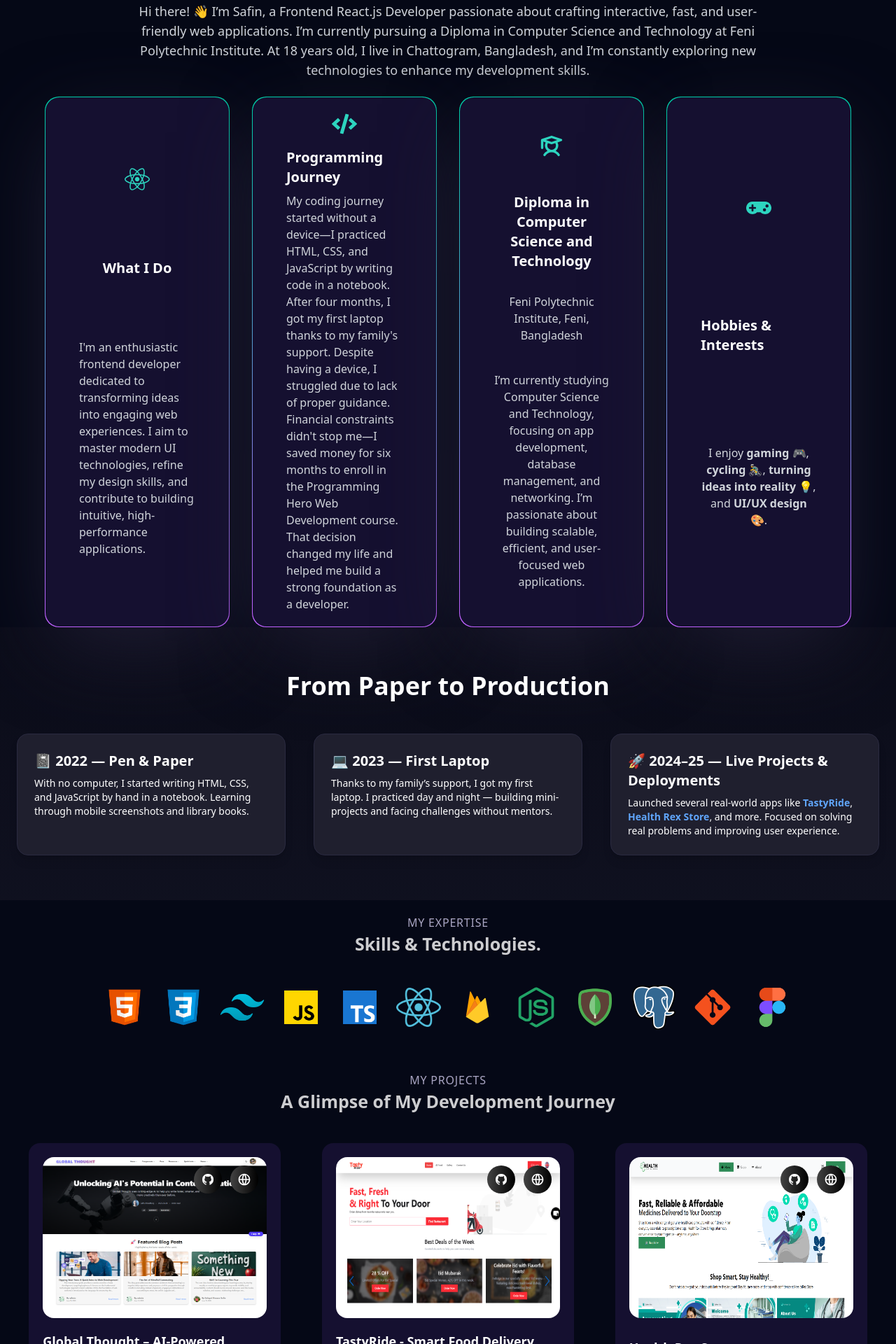
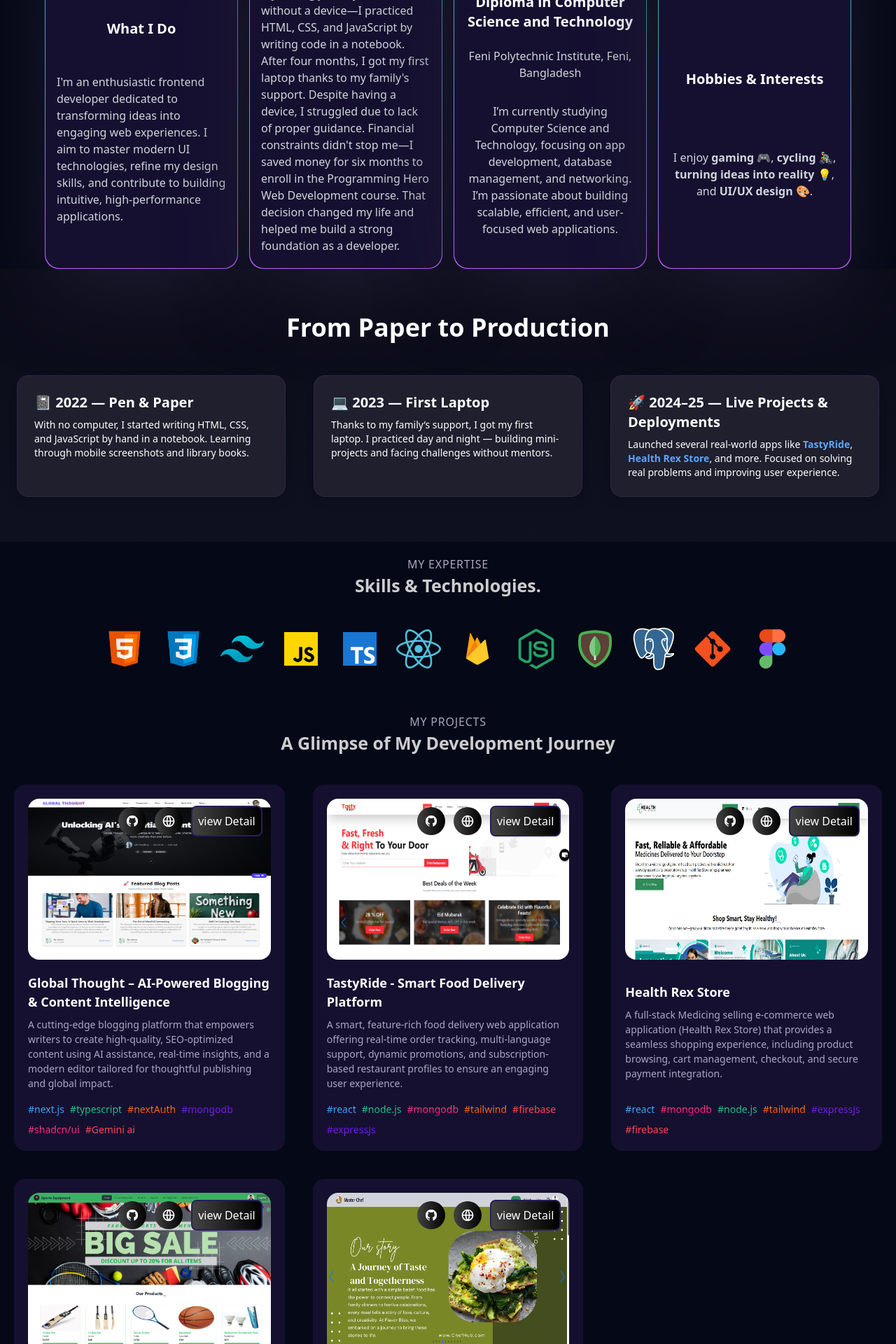
Before and after one commit to safin33221/Safayet-Hossan-Safin_portfolio, a React (Vite) app: page / in a window 1280 px wide. Shown: the part 880-2800 px from the top of the page at 70% size. Built offline with nearby package versions, Linux system fonts and the light colour scheme.

Commit message:
Update layout and spacing in AboutMe, Hero, and Projects components; adjust animation in SendBtn component

```diff
--- a/src/Components/AboutMe.jsx
+++ b/src/Components/AboutMe.jsx
@@ -21,13 +21,13 @@ const AboutMe = () => {
                     </motion.div>
                 </div>
 
-                <div className="mx-auto grid grid-cols-1 md:grid-cols-2 lg:grid-cols-4 gap-8 h-full">
+                <div className="mx-auto grid grid-cols-1 md:grid-cols-2 lg:grid-cols-4 gap-4 h-full">
                     {/* What I Do */}
                     <motion.div
                         className="w-full p-[1px] green-pink-gradient rounded-[20px]  shadow-card transition-all duration-300 ease-in-out"
                         whileHover={{ scale: 1.01 }}
                     >
-                        <div className="bg-tertiary rounded-[20px] py-5 px-12 h-full min-h-[280px] flex justify-evenly items-center flex-col">
+                        <div className="bg-tertiary rounded-[20px] py-5 px-4 h-full min-h-[280px] flex justify-evenly items-center flex-col">
                             <FaReact className="text-4xl text-teal-400 mb-4" />
                             <h3 className="text-xl font-semibold mb-2">What I Do</h3>
                             <p className="text-gray-300">
@@ -41,7 +41,7 @@ const AboutMe = () => {
                         className="w-full p-[1px] green-pink-gradient rounded-[20px]  shadow-card transition-all duration-300 ease-in-out"
                         whileHover={{ scale: 1.01 }}
                     >
-                        <div className="bg-tertiary rounded-[20px] py-5 px-12 min-h-[280px] flex justify-evenly items-center flex-col">
+                        <div className="bg-tertiary rounded-[20px] py-5 px-4 min-h-[280px] flex justify-evenly items-center flex-col">
                             <FaCode className="text-4xl text-teal-400 mb-4" />
                             <h3 className="text-xl font-semibold mb-2">Programming Journey</h3>
                             <p className="text-gray-300">
@@ -55,7 +55,7 @@ const AboutMe = () => {
                         className="w-full p-[1px] green-pink-gradient rounded-[20px]  shadow-card transition-all duration-300 ease-in-out"
                         whileHover={{ scale: 1.01 }}
                     >
-                        <div className="bg-tertiary h-full rounded-[20px] py-5 px-12 min-h-[280px] flex justify-evenly items-center flex-col">
+                        <div className="bg-tertiary h-full rounded-[20px] py-5 px-4 min-h-[280px] flex justify-evenly items-center flex-col">
                             <PiStudentBold className="text-4xl text-teal-400 mb-4 flex flex-col justify-between " />
                             <h3 className="text-xl font-semibold text-center">Diploma in Computer Science and Technology</h3>
                             <p className="text-gray-300 mb-2 text-center">
@@ -72,7 +72,7 @@ const AboutMe = () => {
                       className="w-full p-[1px] green-pink-gradient rounded-[20px]  shadow-card transition-all duration-300 ease-in-out"
                         whileHover={{ scale: 1.01 }}
                     >
-                        <div className="bg-tertiary h-full  rounded-[20px] py-5 px-12 min-h-[280px] flex justify-evenly items-center flex-col">
+                        <div className="bg-tertiary h-full  rounded-[20px] py-5 px-4 min-h-[280px] flex justify-evenly items-center flex-col">
                             <FaGamepad className="text-4xl text-teal-400 mb-4" />
                             <h3 className="text-xl font-semibold mb-2">Hobbies & Interests</h3>
                             <p className="text-gray-300 text-center">
--- a/src/Components/Hero.jsx
+++ b/src/Components/Hero.jsx
@@ -8,7 +8,7 @@ import Button from './Button';
 
 const Hero = () => {
     return (
-        <section className='w-full lg:min-h-screen mx-auto px-4 md:px-12 pt-28'>
+        <section className='w-full  mx-auto px-4 md:px-12 pt-28'>
             <div className='flex flex-col-reverse md:flex-row items-center'>
                 <div className='flex gap-5 flex-1 items-center mt-2'>
                     {/* Line Indicator */}
--- a/src/Components/Projects.jsx
+++ b/src/Components/Projects.jsx
@@ -265,7 +265,7 @@ const Projects = () => {
     return (
         <div>
             <SectionTile heading="A Glimpse of My Development Journey" subheading=" My Projects" />
-            <div className='grid grid-cols-1 md:grid-cols-2 lg:grid-cols-3 gap-4 px-5 py-10'>
+            <div className='grid grid-cols-1 md:grid-cols-2 lg:grid-cols-3 gap-10 px-5 py-10'>
                 {
                     projects.map((project, idx) => <Tilt key={idx}
                         options={{
@@ -274,7 +274,7 @@ const Projects = () => {
                             speed: 850,
 
                         }}
-                        className='bg-tertiary flex flex-col justify-between p-5 h-full rounded-2xl sm:w-[360px] w-full mx-auto'
+                        className='bg-tertiary  flex flex-col justify-between p-5 h-full rounded-2xl  w-full mx-auto'
                     >
                         <div className='relative w-full h-[230px] cursor-pointer'>
                             <img
@@ -283,7 +283,7 @@ const Projects = () => {
                                 className='w-full h-full object-center bg-cover rounded-2xl '
                             />
 
-                            <div className='absolute inset-0 flex gap-3 justify-end m-3 card-img_hover'>
+                            <div className='absolute inset-0 flex gap-3 justify-end m-3 card-img_hover '>
                                 <div
                                     onClick={() => window.open(project.source_code_link, "_blank")}
                                     className='black-gradient w-10 h-10 rounded-full flex justify-center items-center cursor-pointer'
@@ -300,6 +300,11 @@ const Projects = () => {
                                 >
                                     <RiGlobalLine className='w-1/2 h-1/2 object-contain text-white' />
 
+                                </div>
+                                <div className='  w-fit h-10 rounded-full flex justify-center items-center cursor-pointer'>
+                                    <Link to={`projects/${project.id}`}>
+                                        <button className=" rounded-lg black-gradient object-contain relative -top-1.5  text-white hover:text-white p-2 mt-3 border-2 border-[#271e5c]">view Detail</button>
+                                    </Link>
                                 </div>
                             </div>
                         </div>
@@ -319,11 +324,7 @@ const Projects = () => {
                                 </p>
                             ))}
                         </div>
-                        <div className='justify-end'>
-                            <Link to={`projects/${project.id}`}>
-                                <button className=" rounded-lg text-secondary hover:text-white p-2 mt-3 border-2 border-[#271e5c]">view Detail</button>
-                            </Link>
-                        </div>
+
                     </Tilt>)
                 }
             </div>
--- a/src/Components/SendBtn.jsx
+++ b/src/Components/SendBtn.jsx
@@ -69,7 +69,7 @@ const StyledWrapper = styled.div`
     }
 
     to {
-      transform: translateY(-0.1em);
+      transform: translateY(-0.2em);
     }
   }`;
 
```
